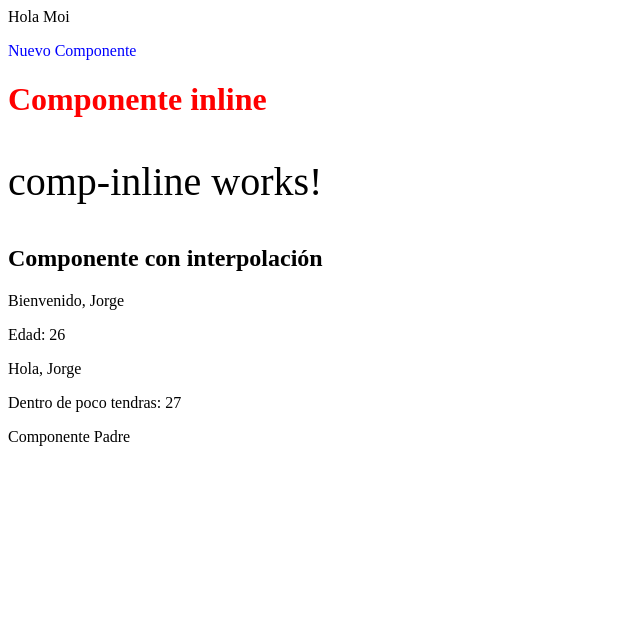
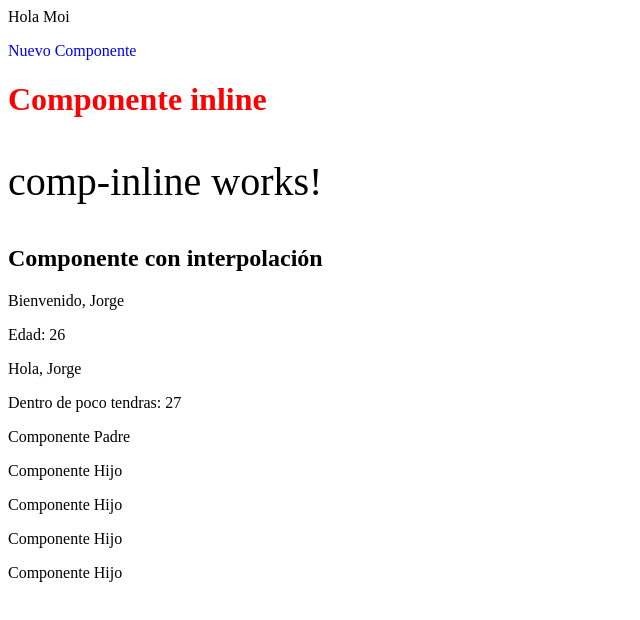
Before and after one commit to Jerome066/Angular_Study, an Angular app: page / in a window 1280 px wide. Shown: the top 620 px of the page, without its empty margins (0-640 px from the left). Built offline with nearby package versions, Linux system fonts and the light colour scheme.

Commit message:
Correción del componente Padre e Hijo

```diff
--- a/src/app/padre/hijo/hijo.component.html
+++ b/src/app/padre/hijo/hijo.component.html
@@ -1,6 +1 @@
-<p>Componente Padre</p>
-
-<app-hijo/>
-<app-hijo/>
-<app-hijo/>
-<app-hijo/>
+<p>Componente Hijo</p>
--- a/src/app/padre/padre.component.html
+++ b/src/app/padre/padre.component.html
@@ -1 +1,6 @@
 <p>Componente Padre</p>
+
+<app-hijo/>
+<app-hijo/>
+<app-hijo/>
+<app-hijo/>
--- a/src/app/padre/padre.component.ts
+++ b/src/app/padre/padre.component.ts
@@ -1,8 +1,9 @@
 import { Component } from '@angular/core';
+import { HijoComponent } from './hijo/hijo.component';
 
 @Component({
   selector: 'app-padre',
-  imports: [],
+  imports: [HijoComponent],
   templateUrl: './padre.component.html',
   styleUrl: './padre.component.css'
 })
```
